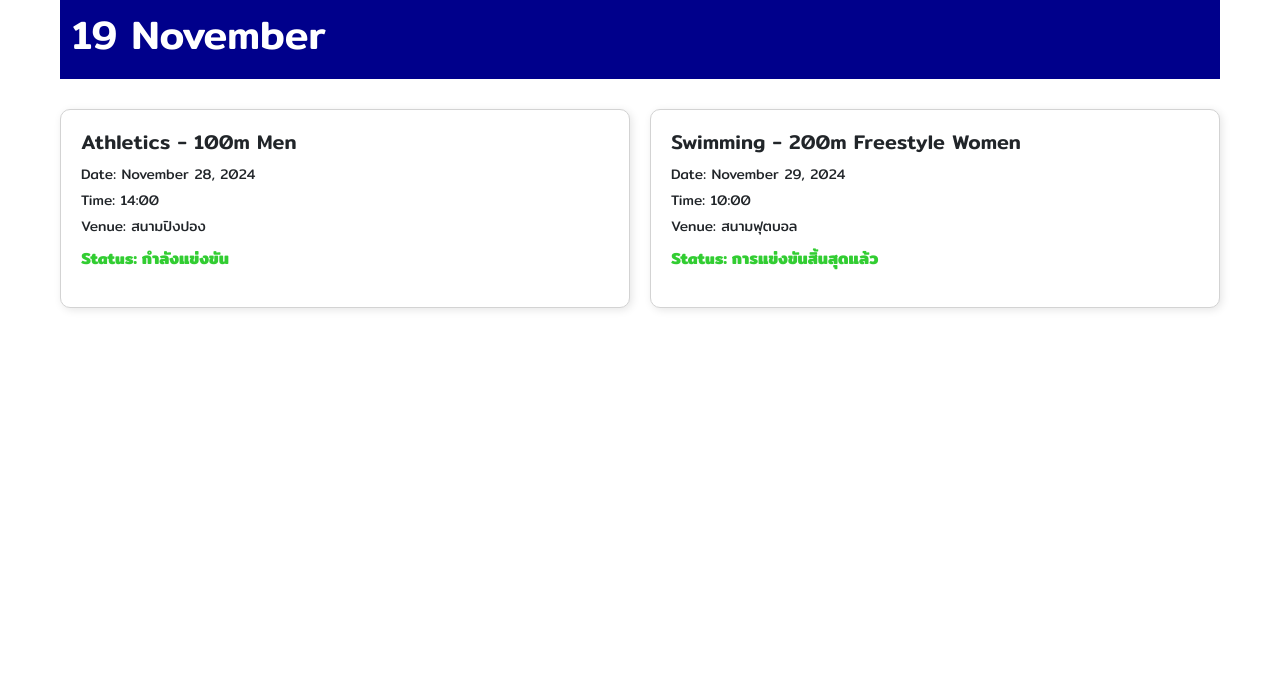
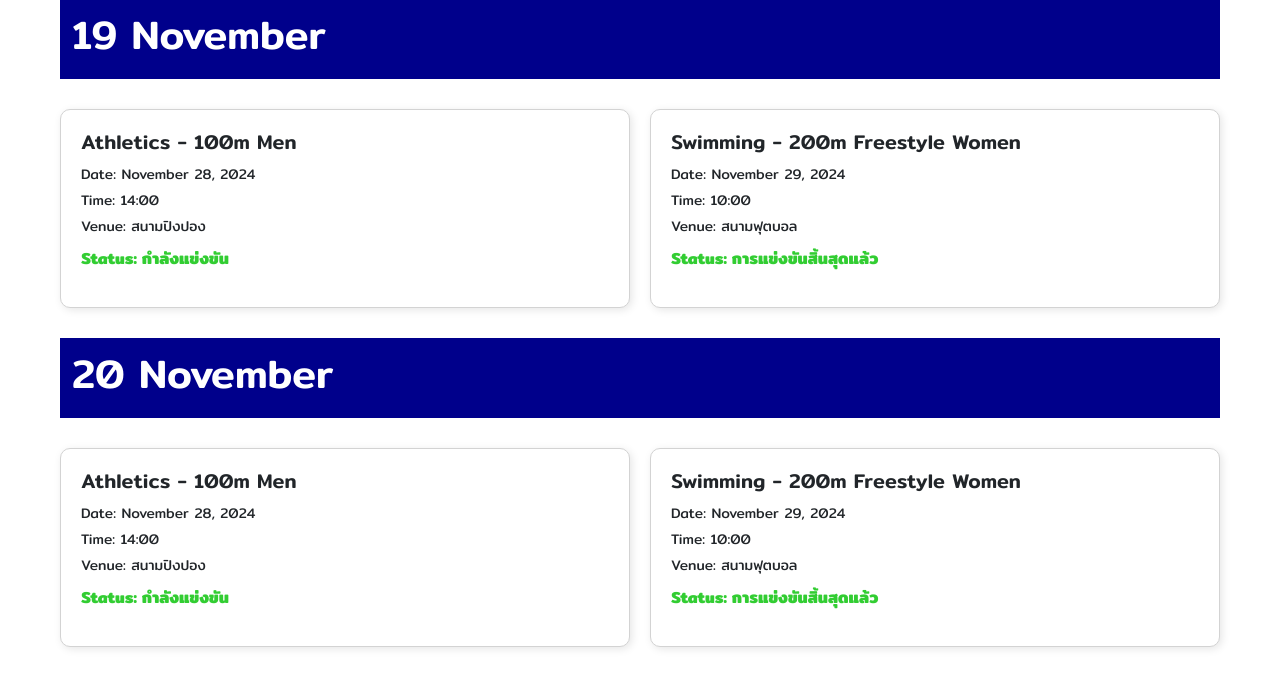
Before and after one commit to bluemzzn/sport-day-real-, a PHP site: page /schedule.php in a window 1280 px wide. Shown: the part 221-908 px from the top of the page. Before the commit the page ends 531 px from the top, so only its background shows below. Run offline with PHP 8.4, Linux system fonts and the light colour scheme; some libraries are stand-ins or nearby versions.

Commit message:
Update schedule.php

```diff
--- a/schedule.php
+++ b/schedule.php
@@ -38,6 +38,8 @@
 
     </div>
 
+    <section>
+    <div>
         <div class="event-date">
                 <h1>19 November</h1>
         </div>
@@ -70,6 +72,40 @@
             <!-- More event cards -->
         </div>
 
+        <div class="event-date">
+                <h1>20 November</h1>
+        </div>
+
+        <div class="schedule-list">
+
+            <div class="event-card" data-sport="Athletics">
+                <div class="event-info">
+                    <h3>Athletics - 100m Men</h3>
+                    <p>Date: November 28, 2024</p>
+                    <p>Time: 14:00</p>
+                    <p>Venue: สนามปิงปอง</p>
+                </div>
+                <div class="event-status">
+                    <p>Status: กำลังแข่งขัน</p>
+                </div>
+            </div>
+
+            <div class="event-card" data-sport="Swimming">
+                <div class="event-info">
+                    <h3>Swimming - 200m Freestyle Women</h3>
+                    <p>Date: November 29, 2024</p>
+                    <p>Time: 10:00</p>
+                    <p>Venue: สนามฟุตบอล</p>
+                </div>
+                <div class="event-status">
+                    <p>Status: การแข่งขันสิ้นสุดแล้ว</p>
+                </div>
+            </div>
+            <!-- More event cards -->
+        </div>
+    </div>
+    </section>
+
 
 </div>
 
```
Lines whose indentation alone changed are shown as unchanged.
